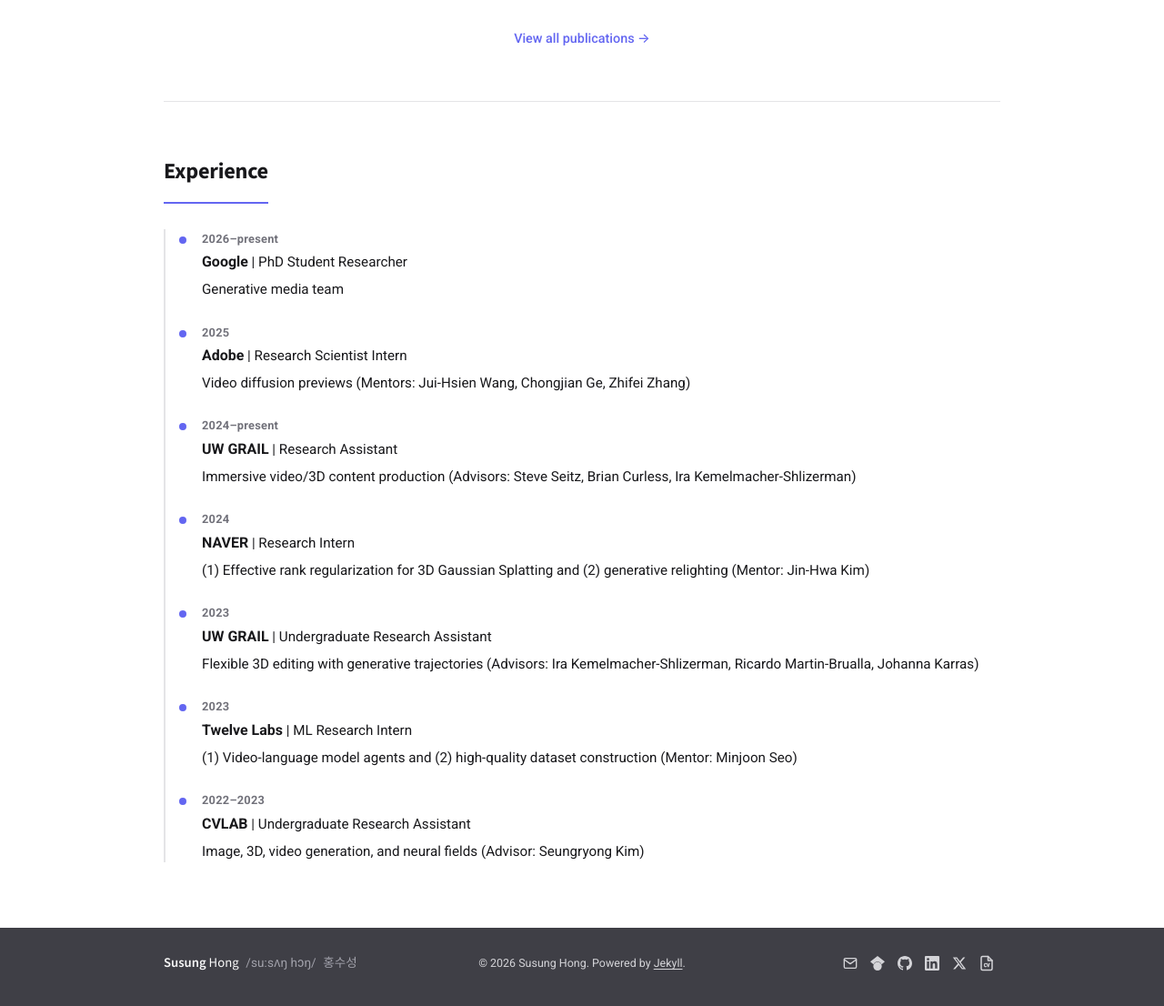
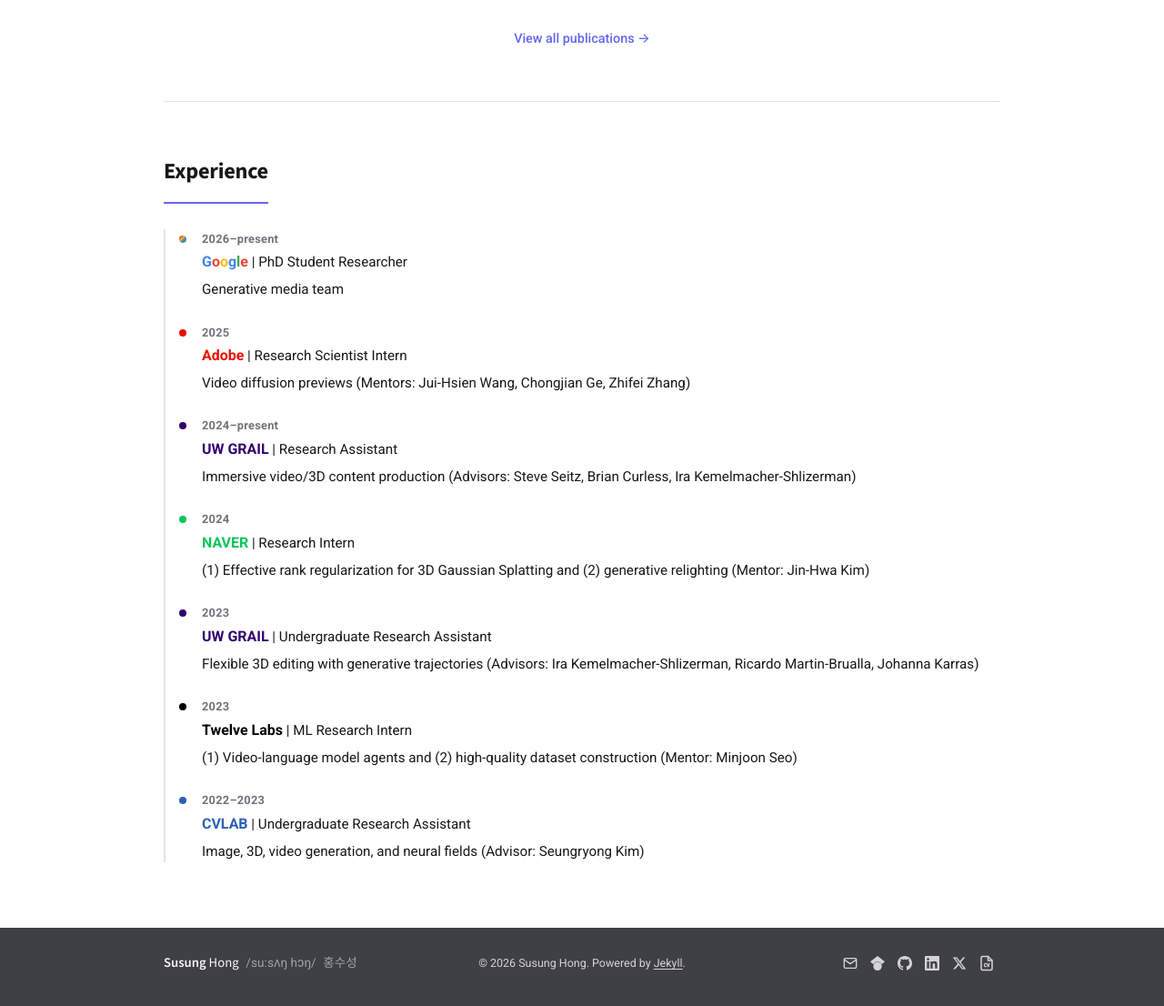
Before and after one commit to SusungHong/susunghong.github.io, a Jekyll site: the page built from index.html, in a window 1280 px wide and 1400 px high, scrolled down 813 px, cut to the strip 294-1400 px from the top of the window. Shown: the whole strip at 91% size. Built offline with Jekyll 4.4.1, drawn with Linux system fonts in a browser that asks for light colours.

Commit message:
experience section

```diff
--- a/_sass/_site.scss
+++ b/_sass/_site.scss
@@ -723,10 +723,10 @@
     content: "";
     position: absolute;
     left: -7px;
-    top: 6px;
+    top: 5px;
     width: 12px;
     height: 12px;
-    background: var(--accent);
+    background: var(--experience-gradient, var(--experience-color, var(--accent)));
     border: 2px solid var(--bg);
     border-radius: 50%;
   }
@@ -779,6 +779,24 @@
 
 .experience-org {
   font-size: 1.05em;
+}
+
+.experience-item--brand .experience-org {
+  color: var(--experience-color);
+}
+
+@media (prefers-color-scheme: dark) {
+  :root:not([data-theme]) .experience-item--brand[style*="#000000"] {
+    --experience-color: #ffffff;
+  }
+}
+
+:root[data-theme="dark"] .experience-item--brand[style*="#000000"] {
+  --experience-color: #ffffff;
+}
+
+.experience-org-letter {
+  font-weight: inherit;
 }
 
 .experience-text .experience-sep {
--- a/index.html
+++ b/index.html
@@ -46,10 +46,10 @@
     <h2 class="section-heading">Experience</h2>
     <div class="experience-timeline">
       {% for item in site.data.experience %}
-      <div class="experience-item">
+      <div class="experience-item{% if item.color %} experience-item--brand{% endif %}"{% if item.letter_colors %} style="--experience-gradient: linear-gradient(135deg, {{ item.letter_colors | join: ', ' }})"{% elsif item.color %} style="--experience-color: {{ item.color }}"{% endif %}>
         <time class="experience-date">{{ item.period }}</time>
         <div class="experience-text">
-          <p class="experience-line"><strong class="experience-org">{{ item.organization }}</strong><span class="experience-sep"> | </span><span class="experience-role">{{ item.role }}</span></p>
+          <p class="experience-line"><strong class="experience-org">{% if item.letter_colors %}{% assign org_chars = item.organization | split: '' %}{% for char in org_chars %}<span class="experience-org-letter" style="color: {{ item.letter_colors[forloop.index0] }}">{{ char }}</span>{% endfor %}{% else %}{{ item.organization }}{% endif %}</strong><span class="experience-sep"> | </span><span class="experience-role">{{ item.role }}</span></p>
           {% if item.detail %}
           <div class="experience-detail">{{ item.detail | markdownify }}</div>
           {% endif %}
```
Also changed, not shown: _data/experience.yml (+13 -0 lines).
